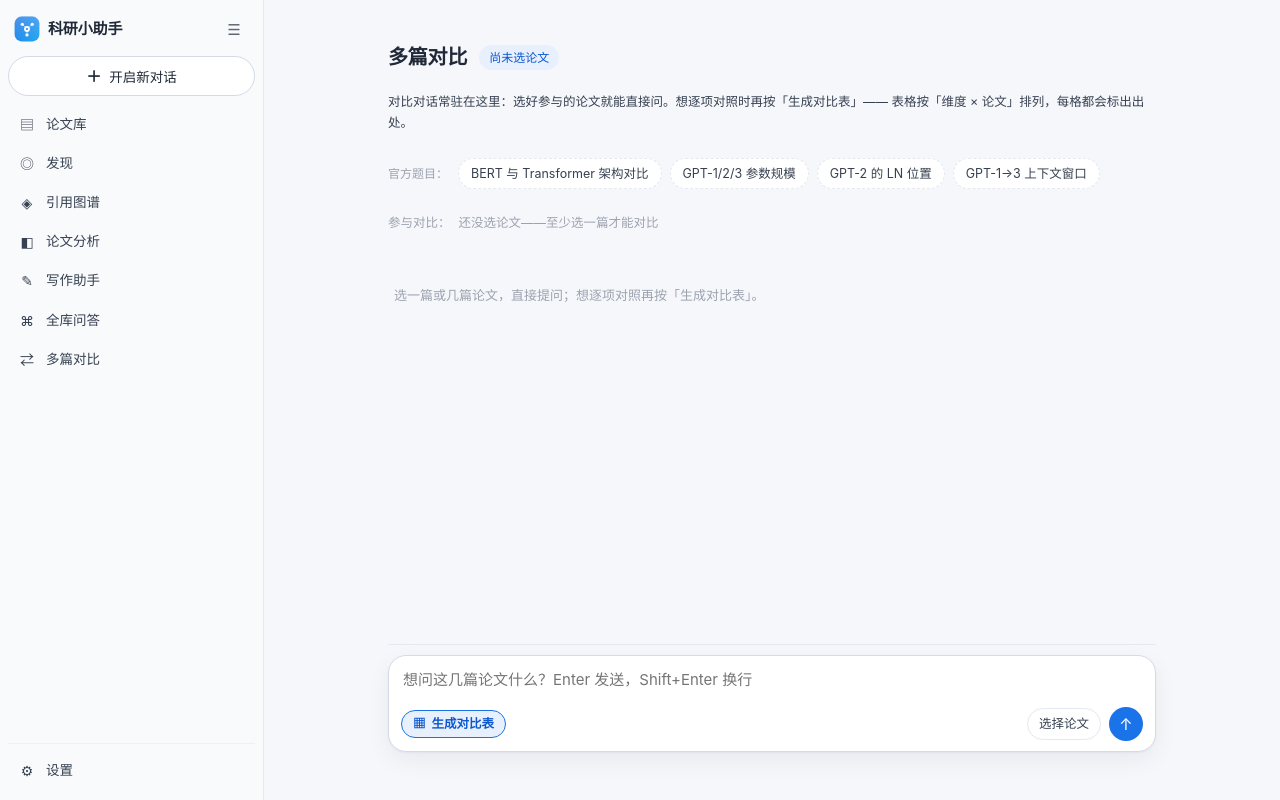
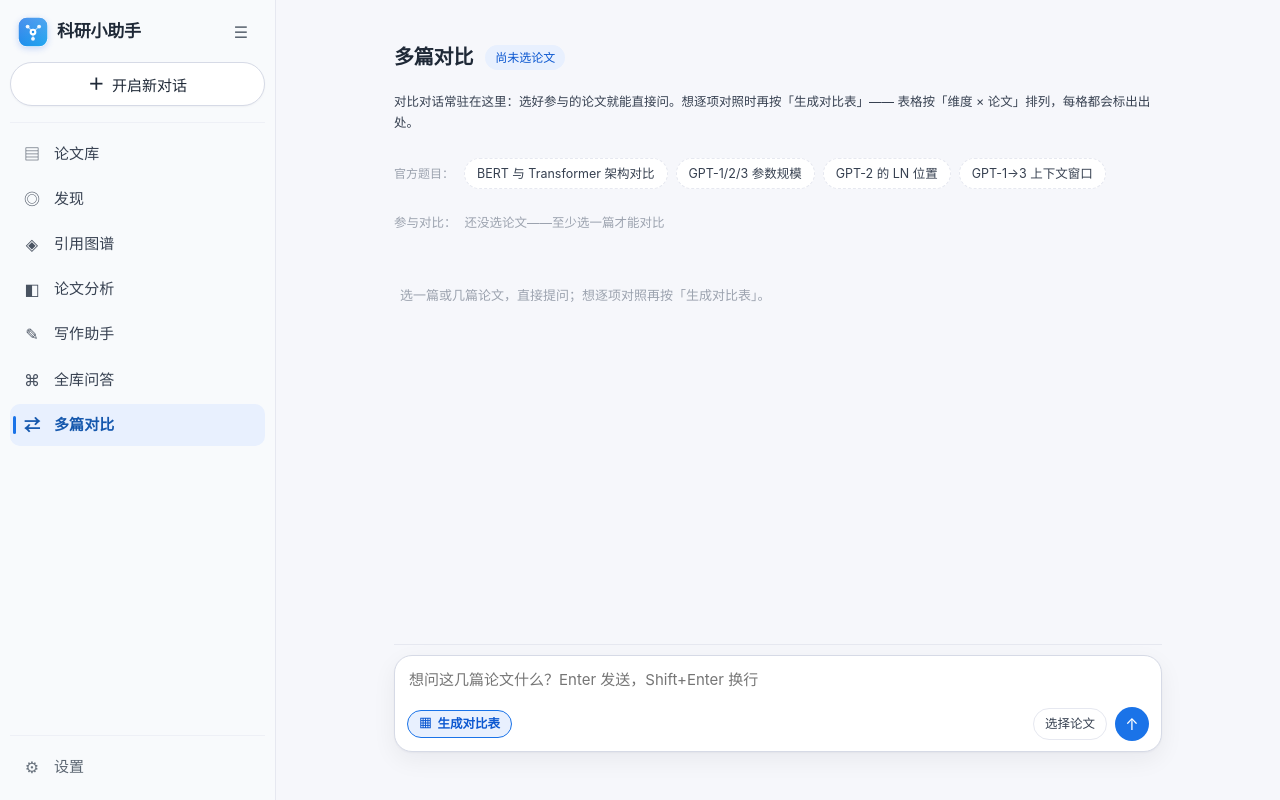
Before and after one commit to alonely384-ui/campus-agent, a plain HTML site: page web/compare.html in a window 1280 px wide. Drawn offline with Linux system fonts and the light colour scheme; no server answers.

Commit message:
style(web): 侧栏字号提到 15px、加大行距与图标，补选中态竖条与悬停细节，DOM 与逻辑不动

```diff
--- a/web/design-system.css
+++ b/web/design-system.css
@@ -657,10 +657,15 @@ select.field { cursor: pointer; }
    ========================================================================== */
 
 :root {
-  --sidebar-w: 264px;
+  --sidebar-w: 276px;
   --sidebar-w-collapsed: 64px;
   --sidebar-bg: var(--gray-50);
-  --sidebar-item-h: 38px;
+  --sidebar-item-h: 42px;
+  /* 2026-11-17 侧栏字号与装饰：菜单项从 13.5px 提到 15px，行高 38→42，
+     标题 15→17。只是视觉层，DOM 与 JS 一律不动。 */
+  --sb-font: 15px;
+  --sb-font-sm: 13px;
+  --sidebar-item-gap: 3px;
 }
 
 body.app {
@@ -679,7 +684,7 @@ body.app {
   display: flex;
   flex-direction: column;
   gap: 2px;
-  padding: 10px 8px;
+  padding: 12px 10px;
   background: var(--sidebar-bg);
   border-right: 1px solid var(--border-color);
   transition: width var(--dur-fast) var(--ease), flex-basis var(--dur-fast) var(--ease);
@@ -689,45 +694,48 @@ body.app {
 .sb-head {
   display: flex;
   align-items: center;
-  gap: 8px;
-  padding: 4px 6px 10px;
+  gap: 9px;
+  padding: 4px 8px 12px;
   flex: 0 0 auto;
 }
 .sb-logo {
   display: flex;
   align-items: center;
-  gap: 8px;
+  gap: 9px;
   min-width: 0;
   text-decoration: none;
   color: var(--text-primary);
 }
 /* 品牌图标：logo.svg 自带渐变，外面不再铺 --brand-grad 底，否则蓝色渐变叠在蓝色底上会糊成一团 */
 .sb-logo__mark {
-  flex: 0 0 26px;
-  width: 26px;
-  height: 26px;
+  flex: 0 0 30px;
+  width: 30px;
+  height: 30px;
   display: block;
+  border-radius: 9px;
+  box-shadow: 0 2px 6px rgba(37, 99, 235, .22);
 }
 .sb-logo__name {
-  font-size: 15px;
-  font-weight: 600;
-  letter-spacing: -.01em;
+  font-size: 17px;
+  font-weight: 650;
+  letter-spacing: -.015em;
   white-space: nowrap;
 }
 .sb-toggle {
   margin-left: auto;
   flex: 0 0 auto;
-  width: 30px;
-  height: 30px;
+  width: 32px;
+  height: 32px;
   padding: 0;
   border: none;
-  border-radius: 8px;
+  border-radius: 9px;
   background: transparent;
   color: var(--text-muted);
-  font-size: 15px;
+  font-size: 16px;
   line-height: 1;
   box-shadow: none;
   cursor: pointer;
+  transition: background var(--dur-fast) var(--ease), color var(--dur-fast) var(--ease);
 }
 .sb-toggle:hover { background: var(--bg-hover); color: var(--text-primary); }
 .sb-head-act { display: none; }
@@ -739,72 +747,134 @@ body.app {
   justify-content: center;
   gap: 8px;
   width: 100%;
-  height: 40px;
-  padding: 0 12px;
-  margin-bottom: 8px;
+  height: 44px;
+  padding: 0 14px;
+  margin-bottom: 10px;
   border: 1px solid var(--border-strong);
   border-radius: var(--radius-chip);
   background: var(--bg-surface);
   color: var(--text-primary);
-  font-size: 13.5px;
+  font-size: var(--sb-font);
   font-weight: 500;
   cursor: pointer;
-  box-shadow: none;
-  transition: background var(--dur-fast) var(--ease), border-color var(--dur-fast) var(--ease);
+  box-shadow: 0 1px 2px rgba(15, 23, 42, .04);
+  transition: background var(--dur-fast) var(--ease), border-color var(--dur-fast) var(--ease),
+              box-shadow var(--dur-fast) var(--ease), transform var(--dur-fast) var(--ease);
   white-space: nowrap;
   flex: 0 0 auto;
 }
-.sb-new:hover { background: var(--brand-soft); border-color: var(--brand); color: var(--brand-active); }
-.sb-new__plus { font-size: 15px; font-weight: 600; line-height: 1; }
+.sb-new:hover {
+  background: var(--brand-soft);
+  border-color: var(--brand);
+  color: var(--brand-active);
+  box-shadow: 0 3px 10px rgba(37, 99, 235, .16);
+  transform: translateY(-1px);
+}
+.sb-new:active { transform: translateY(0); }
+.sb-new__plus { font-size: 16px; font-weight: 600; line-height: 1; }
 /* 「全库问答」是次一级入口：跟「开启新对话」同一行样式，但边框更淡，免得两个按钮抢焦点 */
 .sb-new--alt { border-style: dashed; color: var(--text-secondary); font-weight: 400; }
+.sb-new--alt:hover { box-shadow: 0 3px 10px rgba(15, 23, 42, .08); }
 
 /* 功能入口 / 历史列表通用行 */
-.sb-group { display: flex; flex-direction: column; gap: 1px; }
-.sb-group--nav { flex: 0 0 auto; }
+.sb-group { display: flex; flex-direction: column; gap: var(--sidebar-item-gap); }
+.sb-group--nav {
+  flex: 0 0 auto;
+  margin-top: 2px;
+}
+/* 侧栏里有两个 .sb-group--nav（五项主入口 + 单独的「多篇对比」），
+   只在「上一个兄弟不是 nav 组」（＝主入口那一块）上面加一道细分隔，
+   免得把「多篇对比」在下边框处割成另一组。 */
+.sb-group--nav:not(.sb-group--nav + .sb-group--nav) {
+  padding-top: 10px;
+  border-top: 1px solid var(--border-color-alt);
+  margin-top: 4px;
+}
 .sb-label {
-  padding: 12px 10px 4px;
-  font-size: 11px;
+  padding: 14px 10px 6px;
+  font-size: 11.5px;
   font-weight: 600;
-  letter-spacing: .04em;
+  letter-spacing: .06em;
   color: var(--text-subtle);
   white-space: nowrap;
 }
 .sb-item {
+  position: relative;
   display: flex;
   align-items: center;
-  gap: 10px;
+  gap: 11px;
   min-height: var(--sidebar-item-h);
-  padding: 0 10px;
+  padding: 0 11px;
   border: none;
-  border-radius: var(--radius-control);
+  border-radius: 10px;
   background: transparent;
   color: var(--text-secondary);
-  font-size: 13.5px;
+  font-size: var(--sb-font);
   text-decoration: none;
   cursor: pointer;
   box-shadow: none;
   width: 100%;
   text-align: left;
-  transition: background var(--dur-fast) var(--ease), color var(--dur-fast) var(--ease);
+  transition: background var(--dur-fast) var(--ease), color var(--dur-fast) var(--ease),
+              padding-left var(--dur-fast) var(--ease);
 }
-.sb-item:hover { background: var(--bg-hover); color: var(--text-primary); }
+.sb-item:hover {
+  background: var(--bg-hover);
+  color: var(--text-primary);
+  padding-left: 14px;
+}
+.sb-item:active { background: var(--gray-100, #f1f5f9); }
+.sb-item:focus-visible {
+  outline: 2px solid var(--brand-ring, rgba(37, 99, 235, .45));
+  outline-offset: -2px;
+}
+/* 当前页高亮：左侧一条竖色条 + 浅蓝底。左侧栏里只有 a.sb-item 有 href，
+   页面自己会加 .on / aria-current，两种写法都兜住。 */
+.sb-item.on,
+.sb-item[aria-current="page"],
+.sb-item.sb-item--active {
+  background: var(--brand-soft);
+  color: var(--brand-active);
+  font-weight: 600;
+}
+.sb-item.on::before,
+.sb-item[aria-current="page"]::before,
+.sb-item.sb-item--active::before {
+  content: "";
+  position: absolute;
+  left: 3px;
+  top: 50%;
+  transform: translateY(-50%);
+  width: 3px;
+  height: 18px;
+  border-radius: 2px;
+  background: var(--brand);
+}
 .sb-item__ico {
-  flex: 0 0 18px;
-  width: 18px;
+  flex: 0 0 22px;
+  width: 22px;
   text-align: center;
-  font-size: 14px;
+  font-size: 16px;
   line-height: 1;
+  opacity: .9;
 }
-.sb-item__txt { min-width: 0; overflow: hidden; text-overflow: ellipsis; white-space: nowrap; }
+.sb-item:hover .sb-item__ico,
+.sb-item.on .sb-item__ico { opacity: 1; }
+.sb-item__txt {
+  min-width: 0;
+  overflow: hidden;
+  text-overflow: ellipsis;
+  white-space: nowrap;
+  letter-spacing: .005em;
+}
 
 /* 历史区：能滚动，吃满剩余高度 */
 .sb-history {
   flex: 1 1 auto;
   min-height: 0;
   overflow-y: auto;
-  margin-top: 6px;
-  padding-bottom: 6px;
+  margin-top: 4px;
+  padding-bottom: 8px;
 }
 .sb-history::-webkit-scrollbar { width: 6px; }
 .sb-history::-webkit-scrollbar-thumb { background: var(--border-strong); border-radius: 3px; }
@@ -812,38 +882,38 @@ body.app {
   display: flex;
   align-items: center;
   gap: 4px;
-  border-radius: var(--radius-control);
+  border-radius: 10px;
   transition: background var(--dur-fast) var(--ease);
 }
 .sb-hist:hover { background: var(--bg-hover); }
 .sb-hist.on { background: var(--brand-soft); }
-.sb-hist.on .sb-item__txt { color: var(--brand-active); font-weight: 500; }
+.sb-hist.on .sb-item__txt { color: var(--brand-active); font-weight: 600; }
 .sb-hist__open {
   flex: 1 1 auto;
   min-width: 0;
   display: flex;
   align-items: center;
   gap: 8px;
-  min-height: var(--sidebar-item-h);
-  padding: 0 10px;
+  min-height: calc(var(--sidebar-item-h) - 2px);
+  padding: 0 11px;
   border: none;
-  border-radius: var(--radius-control);
+  border-radius: 10px;
   background: transparent;
   color: var(--text-secondary);
-  font-size: 13.5px;
+  font-size: calc(var(--sb-font) - 1px);
   cursor: pointer;
   box-shadow: none;
   text-align: left;
 }
 .sb-hist.on .sb-hist__open { color: var(--brand-active); }
 .sb-hist__del {
-  flex: 0 0 26px;
-  width: 26px;
-  height: 26px;
+  flex: 0 0 28px;
+  width: 28px;
+  height: 28px;
   margin-right: 4px;
   padding: 0;
   border: none;
-  border-radius: 6px;
+  border-radius: 7px;
   background: transparent;
   color: var(--text-subtle);
   font-size: 14px;
@@ -851,15 +921,19 @@ body.app {
   cursor: pointer;
   box-shadow: none;
   opacity: 0;
+  transition: opacity var(--dur-fast) var(--ease), background var(--dur-fast) var(--ease);
 }
 .sb-hist:hover .sb-hist__del, .sb-hist__del:focus-visible { opacity: 1; }
 .sb-hist__del:hover { background: var(--danger-bg); color: var(--danger); }
 
 .sb-foot {
   flex: 0 0 auto;
-  padding-top: 8px;
+  padding-top: 10px;
+  margin-top: 2px;
   border-top: 1px solid var(--border-color-alt);
 }
+.sb-foot .sb-item { color: var(--text-muted); }
+.sb-foot .sb-item:hover { color: var(--text-primary); }
 
 /* ---------- 折叠态 ---------- */
 .app--collapsed .sidebar {
```
